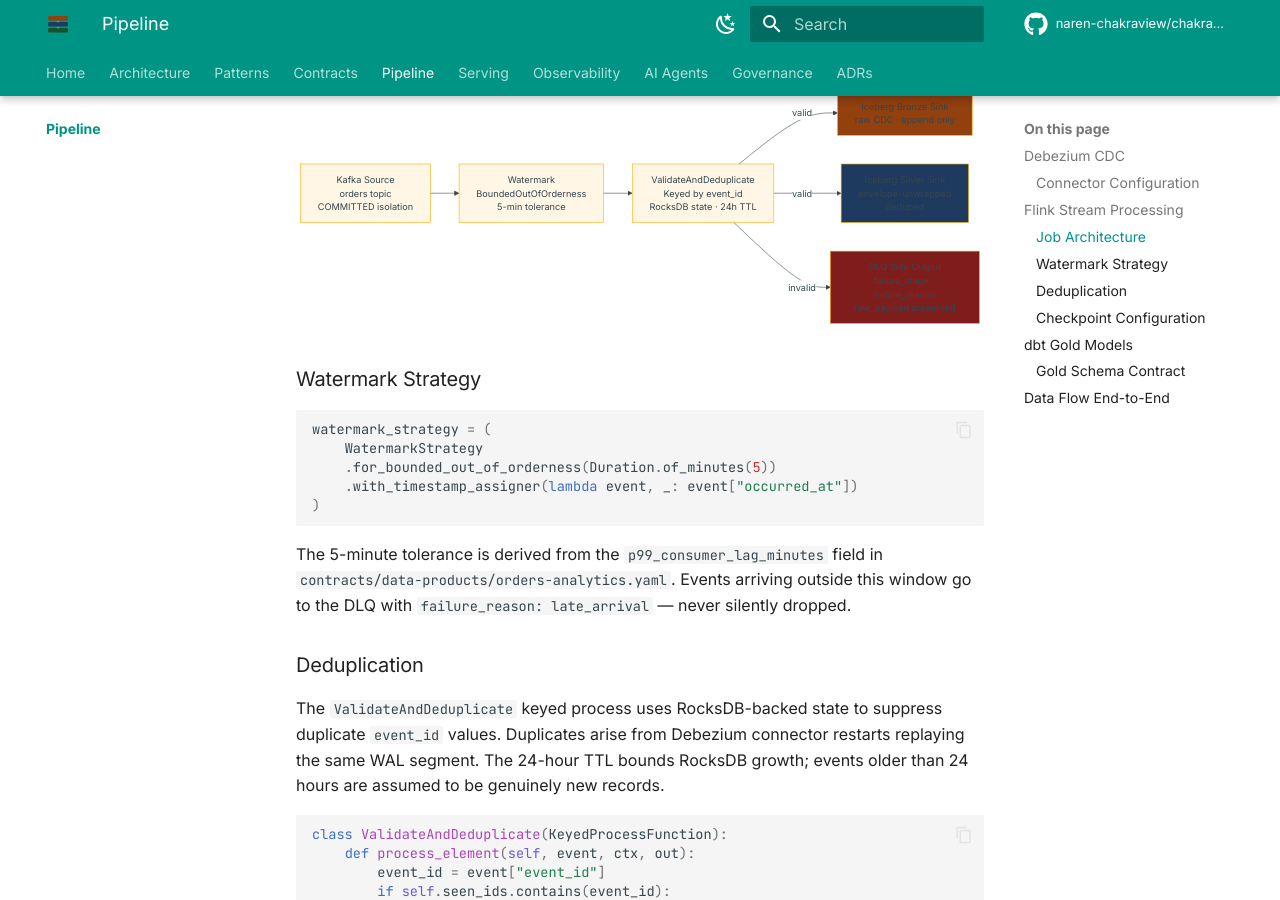
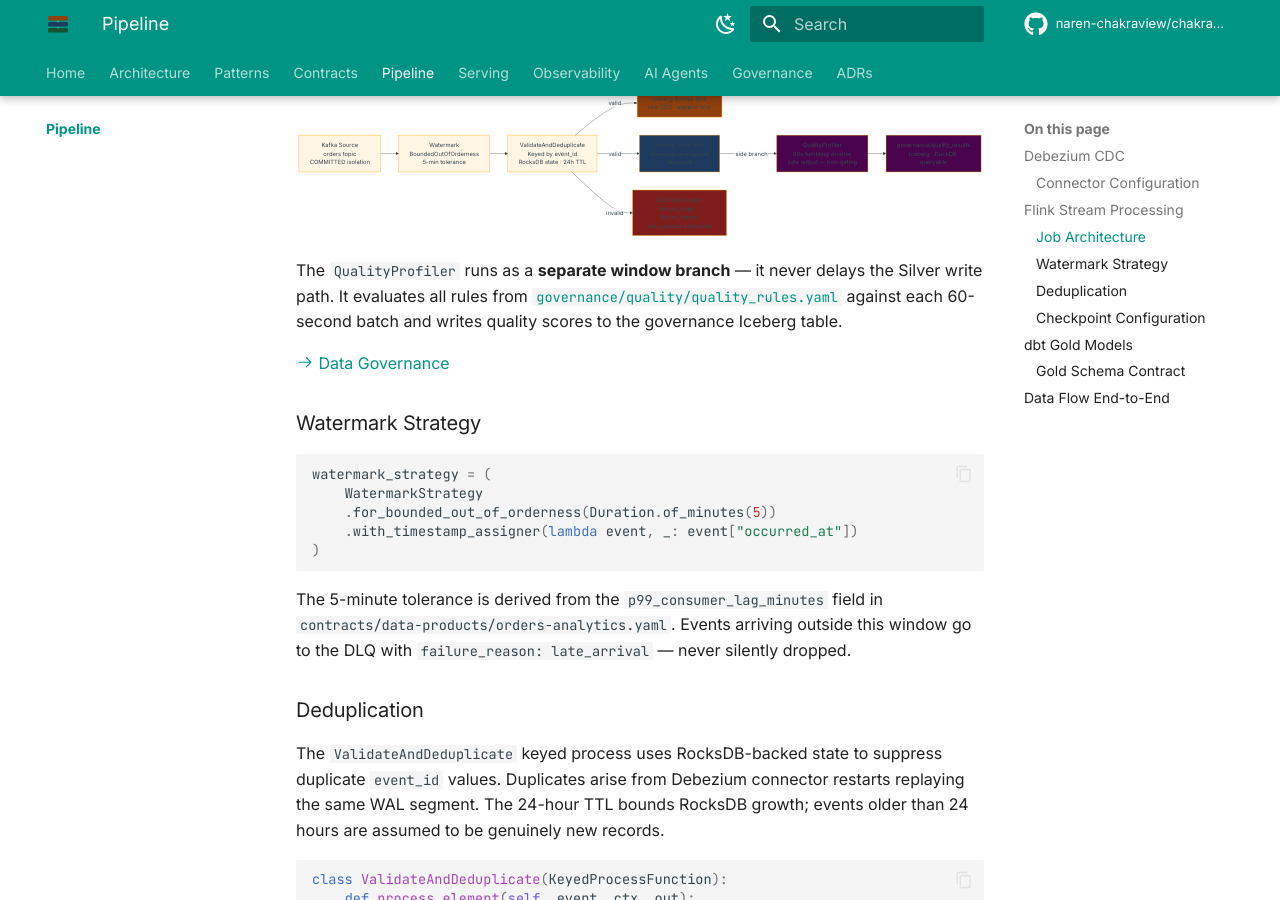
Before and after one commit to naren-chakraview/chakraview-realtime-data-platform, an MkDocs documentation site: the page built from docs/pipeline/index.md, in a window 1280 px wide and 900 px high, scrolled down 1661 px. Built offline with MkDocs 1.6.1 and Material for MkDocs 9.7.7, drawn with Linux system fonts in a browser that asks for light colours; comment, search, counter and statistics services are not loaded.

Commit message:
Wire governance into existing doc pages
Adds cross-references to the governance layer across four pages:
- Home: new card + pipeline diagram node + governance summary table
- Pipeline: QualityProfiler shown as side branch in Flink job diagram
- Observability: governance vs SLO distinction and quality waterfall link
- Patterns: governance node added to interaction map with DLQ correlation edge

Co-Authored-By: Claude Sonnet 4.6 <noreply@anthropic.com>

````diff
--- a/docs/index.md
+++ b/docs/index.md
@@ -46,13 +46,21 @@ The architecture makes one opinionated choice above all others: **a single strea
 
     [:octicons-arrow-right-24: ADR-0005](adrs/ADR-0005-duckdb-serving-layer.md)
 
--   :material-shield-check:{ .lg .middle } __8 Patterns, 8 ADRs__
+-   :material-shield-check:{ .lg .middle } __8 Patterns, 9 ADRs__
 
     ---
 
     CDC, Kappa, Medallion, Schema Registry, exactly-once semantics, watermarking, DLQ, and data product ownership — each backed by an accepted ADR.
 
     [:octicons-arrow-right-24: Pattern Catalogue](patterns/index.md)
+
+-   :material-chart-timeline-variant:{ .lg .middle } __Data Governance__
+
+    ---
+
+    Quality checks, volume anomaly detection, and column-level lineage — stored as Iceberg tables and queryable by DuckDB. Pinpoint pipeline instability with the quality waterfall.
+
+    [:octicons-arrow-right-24: Governance](governance/index.md)
 
 </div>
 
@@ -71,6 +79,7 @@ flowchart LR
     E3["Gold\naggregated · serving · 2-year"]
     F1["DuckDB\nanalysts · notebooks"]
     F2["AWS Athena\nBI tools · high concurrency"]
+    G["Governance\nquality · observability · lineage"]
 
     A -->|"sub-second"| B
     B -->|"< 30s to Bronze"| C
@@ -80,12 +89,14 @@ flowchart LR
     E2 -->|"< 5 min"| E3
     E3 --> F1
     E3 -.->|"production scale\n(ADR-0005)"| F2
+    E1 & E2 & E3 -.->|"volume · quality\nlineage · drift"| G
 
     style E1 fill:#92400e,color:#fff
     style E2 fill:#1e3a5f,color:#fff
     style E3 fill:#14532d,color:#fff
     style F1 fill:#0f766e,color:#fff
     style F2 fill:#374151,color:#fff
+    style G fill:#4a044e,color:#fff
 ```
 
 ---
@@ -119,3 +130,17 @@ Every layer has a machine-readable SLA target in `contracts/data-products/`. The
 A single SLA breach — Gold data older than 5 minutes — triggers a multi-window burn rate alert at the same rates used in the enterprise modernization SLOs (14.4× fast burn, 6× slow burn).
 
 [:octicons-arrow-right-24: Observability setup](observability/index.md)
+
+---
+
+## Data Governance
+
+Quality checks, volume monitoring, and column-level lineage run alongside every pipeline stage and store results as Iceberg tables — queryable by DuckDB alongside the medallion data.
+
+| Layer | What is measured |
+|---|---|
+| Quality | Per-rule pass rate every 60 seconds; quality waterfall across Bronze → Silver → Gold |
+| Observability | Row count Z-score, null rates, distribution drift, schema fingerprint comparison |
+| Lineage | Column-level source→Gold map; forward impact and backward root-cause queries |
+
+[:octicons-arrow-right-24: Governance](governance/index.md) · [:octicons-arrow-right-24: ADR-0009](adrs/ADR-0009-data-governance.md)
--- a/docs/observability/index.md
+++ b/docs/observability/index.md
@@ -157,4 +157,21 @@ observability/dashboards/
 └── dlq-audit.json           # Hourly DLQ counts by stage and reason
 ```
 
+---
+
+## Governance Layer — Quality and Volume Observability
+
+The SLOs above measure **when** data arrives. The governance layer measures **whether the data is correct** and **whether volumes are behaving normally**. The two are complementary: a freshness SLA can be green while 6% of Silver records silently fail a business rule.
+
+| Observability layer | What it watches | Where results go |
+|---|---|---|
+| Freshness SLOs (this page) | Time from WAL commit to Gold table | Prometheus → PagerDuty |
+| Quality checks | Per-rule pass rates at each pipeline stage | `governance/quality_results/` Iceberg |
+| Volume monitor | Row counts and distribution Z-scores | `governance/observability_metrics/` Iceberg |
+| Schema drift | Iceberg schema fingerprint changes | `governance/schema_drift_events/` Iceberg |
+
+The **quality waterfall** query in [`governance/dashboards/quality_overview.sql`](https://github.com/naren-chakraview/chakraview-realtime-data-platform/blob/main/governance/dashboards/quality_overview.sql) is the primary instability visualization — it shows quality scores at each stage in order so degradation is immediately locatable.
+
+[:octicons-arrow-right-24: Data Governance](../governance/index.md)
+
 The freshness SLA dashboard is the on-call view: it shows the current staleness of each medallion layer against its SLA threshold in green/amber/red. An amber state means the slow-burn alert has fired but the fast-burn has not — the on-call team has ~30 minutes before page escalation.
--- a/docs/patterns/index.md
+++ b/docs/patterns/index.md
@@ -243,6 +243,7 @@ graph TD
     WM["Watermarking\nevent-time windows"]
     DLQ["Dead Letter Queue\nside output — never drop"]
     DP["Data Product\nownership + SLA"]
+    GOV["Data Governance\nquality · observability · lineage"]
 
     CDC -->|"Avro messages"| SR
     SR -->|"schema-governed topics"| KAPPA
@@ -253,6 +254,8 @@ graph TD
     MED -->|"Silver validation to"| DLQ
     DP -->|"defines Gold schema\nand freshness SLA for"| MED
     DP -->|"sets Kafka retention\nfor"| KAPPA
+    MED -->|"quality scores\nvolume metrics\nlineage events"| GOV
+    DLQ -->|"correlated via\nsample_failure_ids"| GOV
 
     style CDC fill:#0f766e,color:#fff
     style SR fill:#0f766e,color:#fff
@@ -262,4 +265,5 @@ graph TD
     style WM fill:#92400e,color:#fff
     style DLQ fill:#7f1d1d,color:#fff
     style DP fill:#14532d,color:#fff
+    style GOV fill:#4a044e,color:#fff
 ```
--- a/docs/pipeline/index.md
+++ b/docs/pipeline/index.md
@@ -69,16 +69,25 @@ flowchart LR
     B["Iceberg Bronze Sink\nraw CDC · append only"]
     S["Iceberg Silver Sink\nenvelope-unwrapped\ndeduped"]
     DLQ["DLQ Side Output\nfailure_stage · failure_reason\nraw_payload preserved"]
+    QP["QualityProfiler\n60s tumbling window\nside output — non-gating"]
+    QR["governance/quality_results\nIceberg · DuckDB queryable"]
 
     K --> W --> V
     V -->|"valid"| B
     V -->|"valid"| S
     V -->|"invalid"| DLQ
+    S -->|"side branch"| QP --> QR
 
     style B fill:#92400e,color:#fff
     style S fill:#1e3a5f,color:#fff
     style DLQ fill:#7f1d1d,color:#fff
+    style QP fill:#4a044e,color:#fff
+    style QR fill:#4a044e,color:#fff
 ```
+
+The `QualityProfiler` runs as a **separate window branch** — it never delays the Silver write path. It evaluates all rules from [`governance/quality/quality_rules.yaml`](https://github.com/naren-chakraview/chakraview-realtime-data-platform/blob/main/governance/quality/quality_rules.yaml) against each 60-second batch and writes quality scores to the governance Iceberg table.
+
+[:octicons-arrow-right-24: Data Governance](../governance/index.md)
 
 ### Watermark Strategy
 
````
